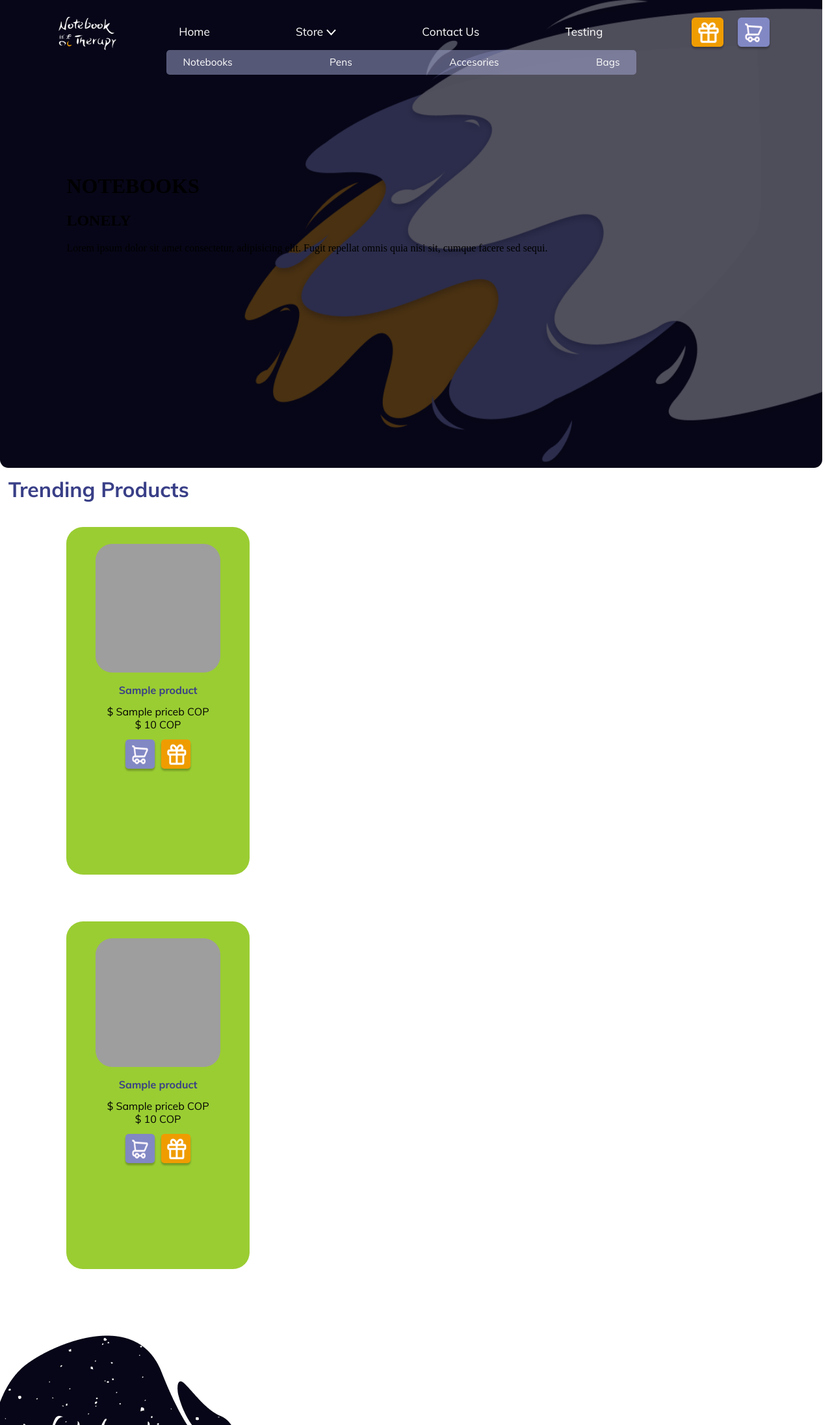
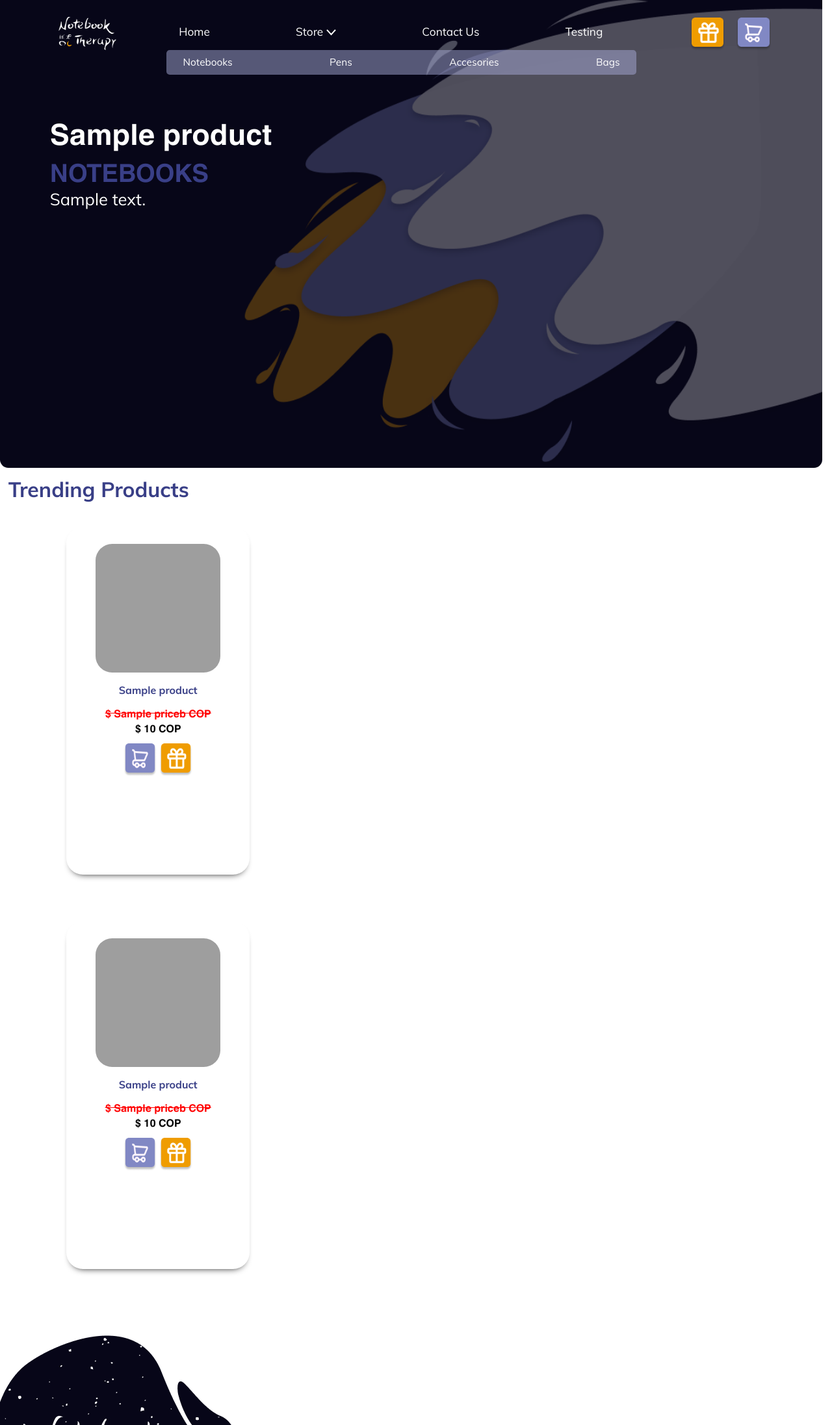
Before and after one commit to MCMC26/taller_2, a Node server app: template views/store.handlebars in a window 1280 px wide. Shown: the top 2193 px of the page at 65% size. Run offline with Node 20, Linux system fonts and the light colour scheme; the template is opened without the code that fills it: most values are stand-ins (such as "Sample title", 1, 10 or a date in 2020); some libraries are stand-ins or nearby versions; grey boxes are pictures that could not be loaded.

Commit message:
style, shadow, line throught

```diff
--- a/public/styles/main.css
+++ b/public/styles/main.css
@@ -6,6 +6,11 @@
 @font-face {
   font-family: "mulibold";
   src: url(/media/tipografias/Muli-Bold.ttf);
+}
+
+@font-face {
+  font-family: "helveticabold";
+  src: url(/media/tipografias/HelveticaWorld-Bold.ttf);
 }
 
 body {
@@ -156,12 +161,14 @@ body {
   -webkit-box-align: center;
       -ms-flex-align: center;
           align-items: center;
-  background-color: yellowgreen;
+  background-color: white;
   width: 18vw;
   height: 62vh;
   padding: 2vw 2vw 1vw 2vw;
   margin: 2vw 1vw 2vw 8vw;
   border-radius: 2vw;
+  -webkit-box-shadow: 0vw 0.5vw 0.8vw -0.6vw #000000, 0.2vw 0.5vw 0.1vw 0.8vw rgba(191, 191, 191, 0);
+          box-shadow: 0vw 0.5vw 0.8vw -0.6vw #000000, 0.2vw 0.5vw 0.1vw 0.8vw rgba(191, 191, 191, 0);
 }
 
 .product_image {
@@ -183,13 +190,15 @@ body {
 }
 
 .product_priceb {
-  font-family: muli;
+  font-family: helveticabold;
   margin: 0vw;
   padding: 0vw;
+  text-decoration: line-through;
+  color: red;
 }
 
 .product_priced {
-  font-family: muli;
+  font-family: helveticabold;
   margin: 0vw 0vw 1vw 0vw;
   padding: 0vw;
 }
@@ -216,12 +225,36 @@ body {
 }
 
 .publicity {
-  margin: 8vw;
+  margin: 2vw 4vw 0vw 6vw;
   z-index: 1;
   -webkit-box-orient: horizontal;
   -webkit-box-direction: normal;
       -ms-flex-direction: row;
           flex-direction: row;
+}
+
+.publicity_tittle {
+  padding: 0vw;
+  font-size: 3.5vw;
+  color: #fff;
+  font-family: helveticabold;
+  margin: 0vw;
+}
+
+.publicity_subtittle {
+  padding: 0vw;
+  color: #393F87;
+  font-size: 3vw;
+  font-family: helveticabold;
+  margin: 0vw;
+}
+
+.publicity_text {
+  margin: 0vw;
+  color: white;
+  font-family: muli;
+  font-size: 2vw;
+  width: 30vw;
 }
 
 .footer {
--- a/public/styles/main.scss
+++ b/public/styles/main.scss
@@ -6,6 +6,10 @@
 @font-face{
     font-family: "mulibold";
     src: url(/media/tipografias/Muli-Bold.ttf);
+}
+@font-face{
+    font-family: "helveticabold";
+    src: url(/media/tipografias/HelveticaWorld-Bold.ttf);
 }
 
 
@@ -125,12 +129,13 @@ overflow-y:scroll;
     display: flex;
     flex-direction: column;
     align-items: center;
-    background-color: yellowgreen;
+    background-color: white;
     width: 18vw;
     height: 62vh;
     padding: 2vw 2vw 1vw 2vw;
     margin: 2vw 1vw 2vw 8vw;
     border-radius:2vw;
+    box-shadow: 0vw .5vw .8vw -.6vw #000000, .2vw .5vw .10vw .8vw rgba(191,191,191,0);
 }
 
 .product_image{
@@ -150,12 +155,14 @@ overflow-y:scroll;
     text-decoration: none;
 }
 .product_priceb{
-    font-family: muli;
+    font-family: helveticabold;
     margin: 0vw;
     padding: 0vw;
+    text-decoration: line-through;
+    color: red;
 }
 .product_priced{
-    font-family: muli;
+    font-family: helveticabold;
     margin: 0vw 0vw 1vw 0vw;
     padding: 0vw;
 }
@@ -180,12 +187,36 @@ overflow-y:scroll;
 }
 
 .publicity{
-    margin: 8vw;
+    margin: 2vw 4vw 0vw 6vw;
     z-index:1;
     flex-direction: row;
 
 }
+.publicity_tittle{
+    padding: 0vw;
+    font-size: 3.5vw;
+    color: #fff;
+    font-family: helveticabold;
+    margin: 0vw;
 
+
+
+}
+.publicity_subtittle{
+    padding: 0vw;
+    color: #393F87;
+    font-size: 3vw;
+    font-family: helveticabold;
+    margin: 0vw;
+
+}
+.publicity_text{
+    margin: 0vw;
+    color: white;
+    font-family:muli;
+    font-size:2vw;
+    width: 30vw;
+}
 .footer{
     display: flex;
     flex-wrap: wrap;
--- a/views/store.handlebars
+++ b/views/store.handlebars
@@ -29,16 +29,18 @@
 
     </div>
     <div class="publicity">
+         {{#each products}}
+            {{#if publicity}}
                 <div class="publicity_info">
                     <h1 class="publicity_tittle">
-                    NOTEBOOKS
+                     {{{name}}}
                     </h1>
                     <h2 class="publicity_subtittle">
-                    LONELY
+                        NOTEBOOKS
                     </h2 >
                     </div>
                     <p class="publicity_text">
-                    Lorem ipsum dolor sit amet consectetur, adipisicing elit. Fugit repellat omnis quia nisi sit, cumque facere sed sequi.
+                       {{{description}}}
                     </p>
                     <div class="publicity_images">
                         <img src="" alt="">
@@ -46,6 +48,8 @@
                     </div>
 
              </div>
+            {{/if}}
+       {{/each}}
 
  </div>
 
```
Also changed, not shown: public/media/tipografias/HelveticaWorld-Bold.ttf (added), 1 other file. Lines whose indentation alone changed are shown as unchanged.
